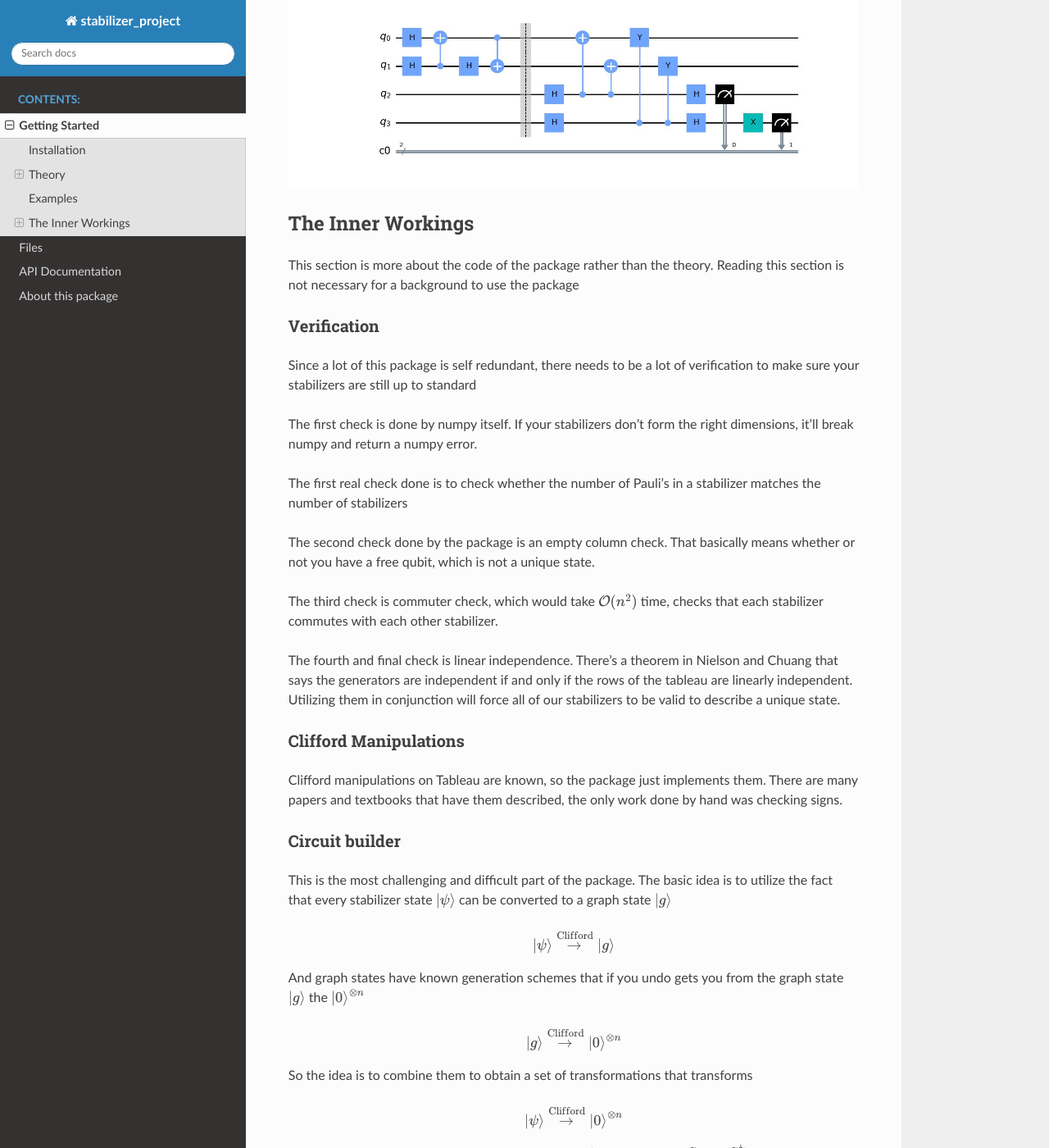
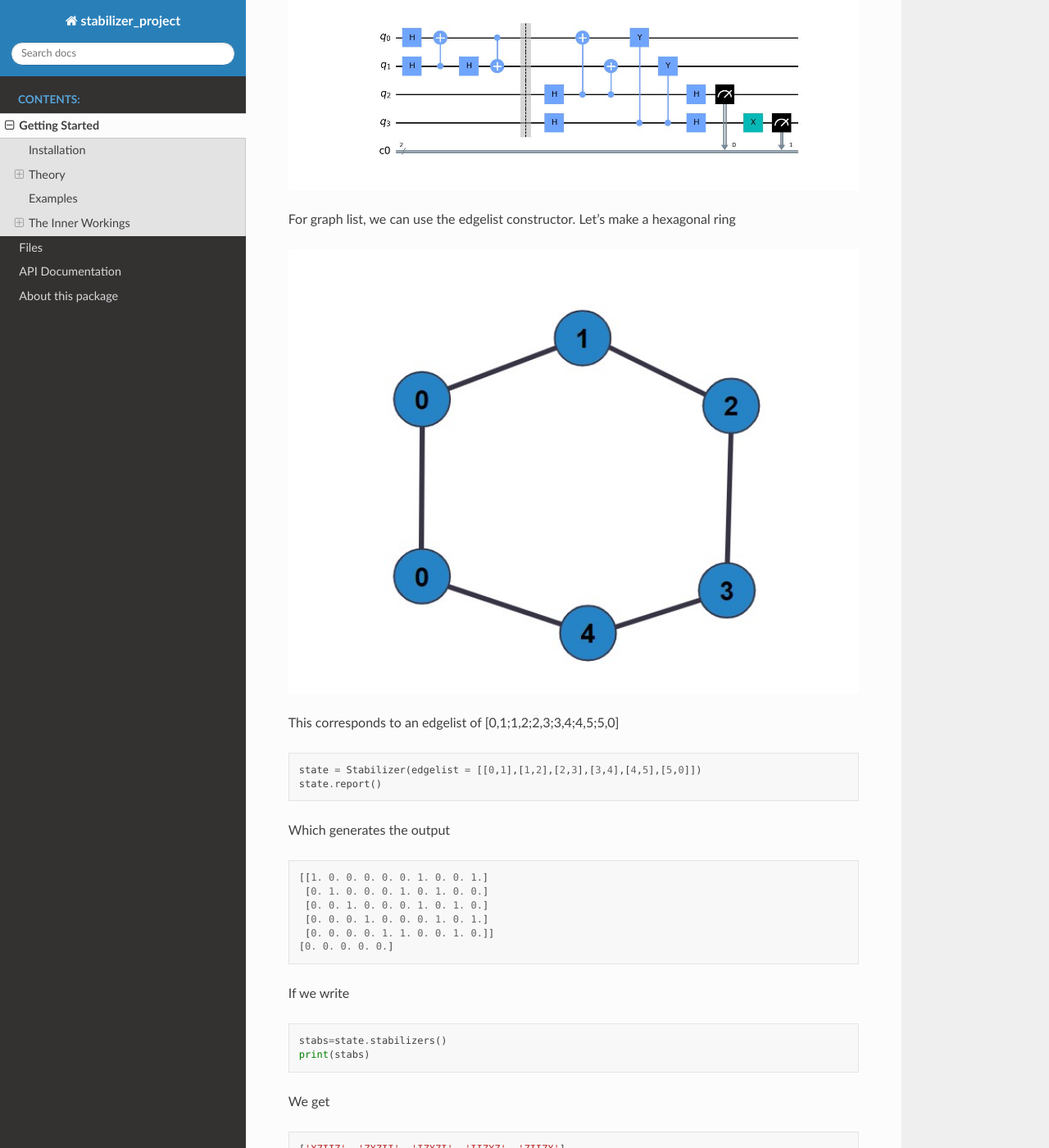
Before and after one commit to nrmanohar/stabilizer_project, a Sphinx documentation site: the page built from docs/getting_started.rst, in a window 1280 px wide and 1400 px high, scrolled down 8396 px. Shown: the whole window at 82% size. Built offline with Sphinx 7.4.7 and the Read the Docs theme 2.0.0, drawn with Linux system fonts in a browser that asks for light colours; the version number could not be read and is left out; some of the changed text lies outside the part shown.

Commit message:
Added two methods (swap and flip) and added documentation on the graph state constructor

```diff
--- a/docs/getting_started.rst
+++ b/docs/getting_started.rst
@@ -335,6 +335,42 @@ Which generates the output
   :width: 700
   :alt: Generates the state associated with XX and -YY, then does the stabilizer measurement for XX and -YY
 
+For graph list, we can use the edgelist constructor. Let's make a hexagonal ring
+
+.. image:: Plot5.jpg
+  :width: 700
+  :alt: Hexagonal Ring graph
+
+This corresponds to an edgelist of [0,1;1,2;2,3;3,4;4,5;5,0]
+
+.. code-block:: python
+
+    state = Stabilizer(edgelist = [[0,1],[1,2],[2,3],[3,4],[4,5],[5,0]])
+    state.report()
+
+Which generates the output
+
+::
+
+    [[1. 0. 0. 0. 0. 0. 1. 0. 0. 1.]
+     [0. 1. 0. 0. 0. 1. 0. 1. 0. 0.]
+     [0. 0. 1. 0. 0. 0. 1. 0. 1. 0.]
+     [0. 0. 0. 1. 0. 0. 0. 1. 0. 1.]
+     [0. 0. 0. 0. 1. 1. 0. 0. 1. 0.]]
+    [0. 0. 0. 0. 0.]
+
+If we write
+
+.. code-block:: python
+
+    stabs=state.stabilizers()
+    print(stabs)
+
+We get
+
+::
+
+    ['XZIIZ', 'ZXZII', 'IZXZI', 'IIZXZ', 'ZIIZX']
 
 
 The Inner Workings
```
Also changed, not shown: docs/Plot5.jpg (added), 1 other file.
